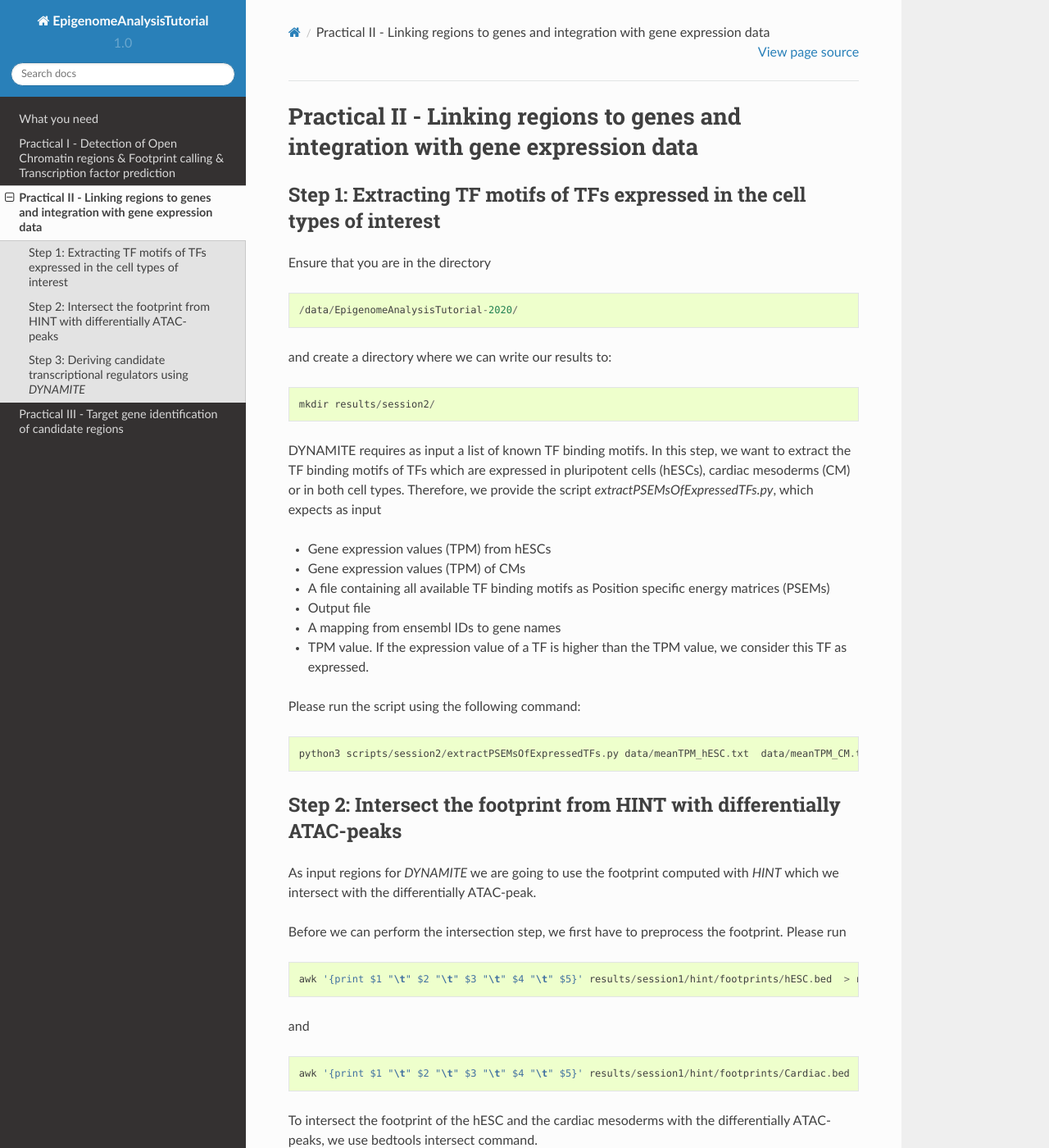
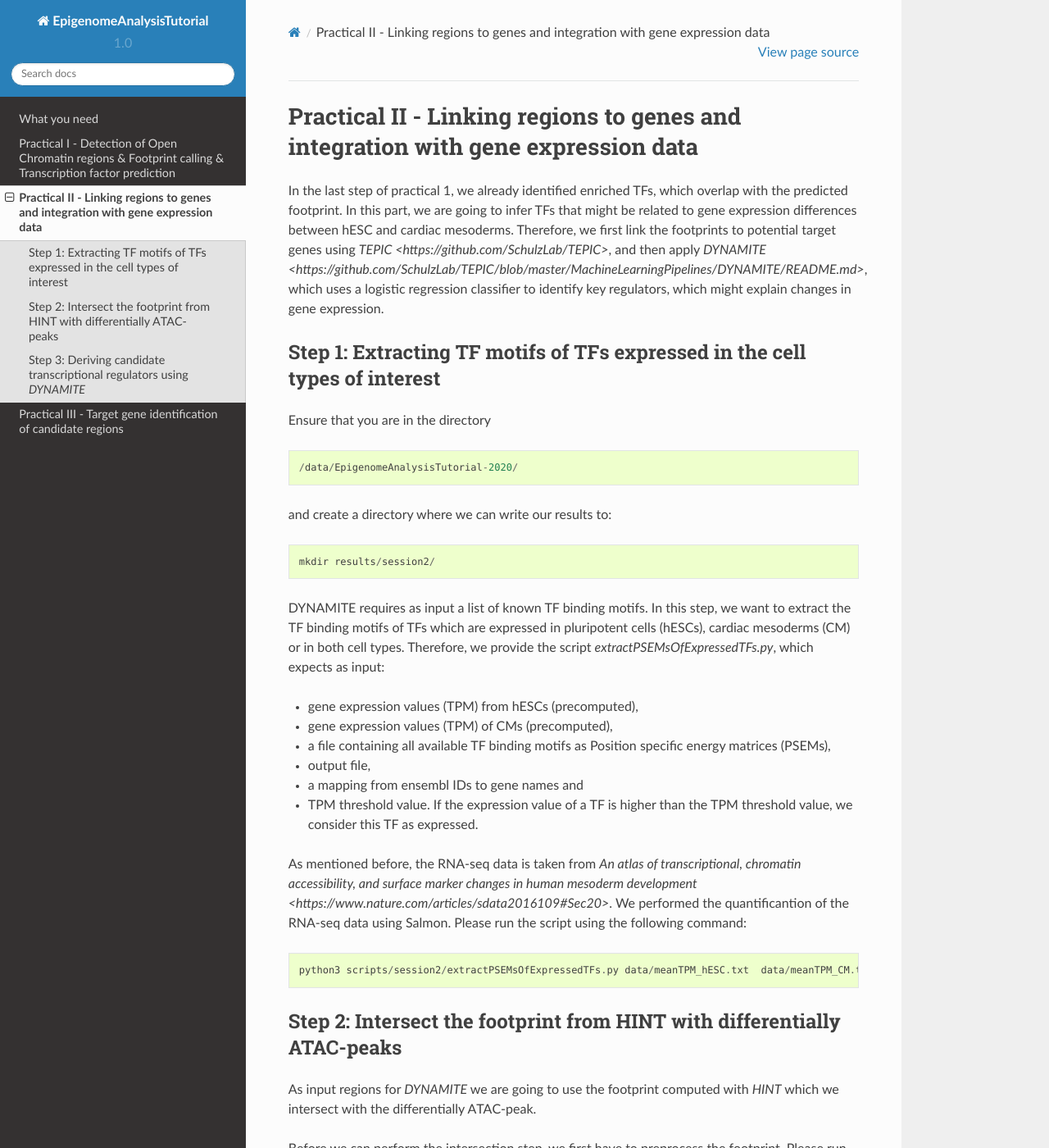
Before and after one commit to SchulzLab/EpigenomeAnalysisTutorial-2020, a Sphinx documentation site: the page built from docs/Practical2.rst, in a window 1280 px wide and 1400 px high. Shown: the whole window at 82% size. Built offline with Sphinx 7.4.7 and the Read the Docs theme 2.0.0, drawn with Linux system fonts in a browser that asks for light colours.

Commit message:
Update Practical2.rst

```diff
--- a/docs/Practical2.rst
+++ b/docs/Practical2.rst
@@ -1,6 +1,9 @@
 ==================================================================
 Practical II - Linking regions to genes and integration with gene expression data
 ==================================================================
+
+In the last step of practical 1, we already identified enriched TFs, which overlap with the predicted footprint.  In this part, we are going to infer TFs that might be related to gene expression differences between hESC and cardiac mesoderms. Therefore, we first link the footprints to potential target genes using `TEPIC <https://github.com/SchulzLab/TEPIC>`, and then apply `DYNAMITE <https://github.com/SchulzLab/TEPIC/blob/master/MachineLearningPipelines/DYNAMITE/README.md>`, which uses a logistic regression classifier to identify key regulators, which might explain changes in gene expression.
+
 Step 1: Extracting TF motifs of TFs expressed in the cell types of interest
 ----------------------------------------------------
 
@@ -14,15 +17,16 @@ and create a directory where we can write our results to:
 
  mkdir results/session2/
 
-DYNAMITE requires as input a list of known TF binding motifs. In this step, we want to extract the TF binding motifs of TFs which are expressed in pluripotent cells (hESCs), cardiac mesoderms (CM) or in both cell types. Therefore, we provide the script *extractPSEMsOfExpressedTFs.py*, which expects as input
+DYNAMITE requires as input a list of known TF binding motifs. In this step, we want to extract the TF binding motifs of TFs which are expressed in pluripotent cells (hESCs), cardiac mesoderms (CM) or in both cell types. Therefore, we provide the script *extractPSEMsOfExpressedTFs.py*, which expects as input:
 
--	Gene expression values (TPM) from hESCs
--	Gene expression values (TPM) of CMs
--	A file containing all available TF binding motifs as Position specific energy matrices (PSEMs)
--	Output file
--	A mapping from ensembl IDs to gene names
--	TPM value. If the expression value of a TF is higher than  the TPM value, we consider this TF as expressed.
+-	gene expression values (TPM) from hESCs (precomputed),
+-	gene expression values (TPM) of CMs (precomputed),
+-	a file containing all available TF binding motifs as Position specific energy matrices (PSEMs),
+-	output file,
+-	a mapping from ensembl IDs to gene names and
+-	TPM threshold value. If the expression value of a TF is higher than  the TPM threshold value, we consider this TF as expressed.
 
+As mentioned before, the RNA-seq data is taken from `An atlas of transcriptional, chromatin accessibility, and surface marker changes in human mesoderm development <https://www.nature.com/articles/sdata2016109#Sec20>`. We performed the quantificantion of the RNA-seq data using Salmon.
 Please run the script using the following command:
 
 ::
```
Also changed, not shown: other parts of docs/Practical2.rst (+1 -13 lines).
